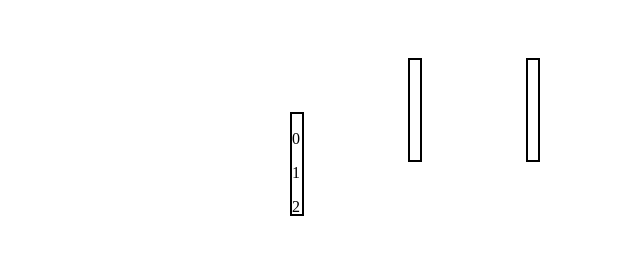
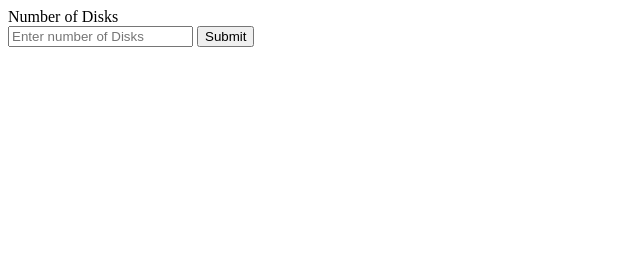
Before and after one commit to PR7175Z/Towerofhanoi, a plain HTML site: page index.html in a window 1280 px wide. Shown: the whole page, without its empty margins (0-640 px from the left). Drawn offline with Linux system fonts and the light colour scheme.

Commit message:
Added form

```diff
--- a/index.html
+++ b/index.html
@@ -6,13 +6,23 @@
     <link rel="stylesheet" type="text/css" href="style.css">
 </head>
 <body>
-    <div id="root">
-        <div class="tower"></div>
-        <div class="tower"></div>
-        <div class="tower"></div>
+    <div class="container">
+        <div class="form-wrapper">
+            <div class="title">Number of Disks</div>
+            <form id="sizeForm">
+                <input type="text" name="diskcount" placeholder="Enter number of Disks">
+                <input type="submit" value="Submit">
+            </form>
+        </div>
+
+        <div id="root" style="display: none;">
+            <div class="tower"></div>
+            <div class="tower"></div>
+            <div class="tower"></div>
+        </div>
+
+        <div id = "result"></div>
     </div>
-
-    <div id = "result"></div>
     <script type="text/javascript" src="script.js"></script>
 </body>
 </html>
```
